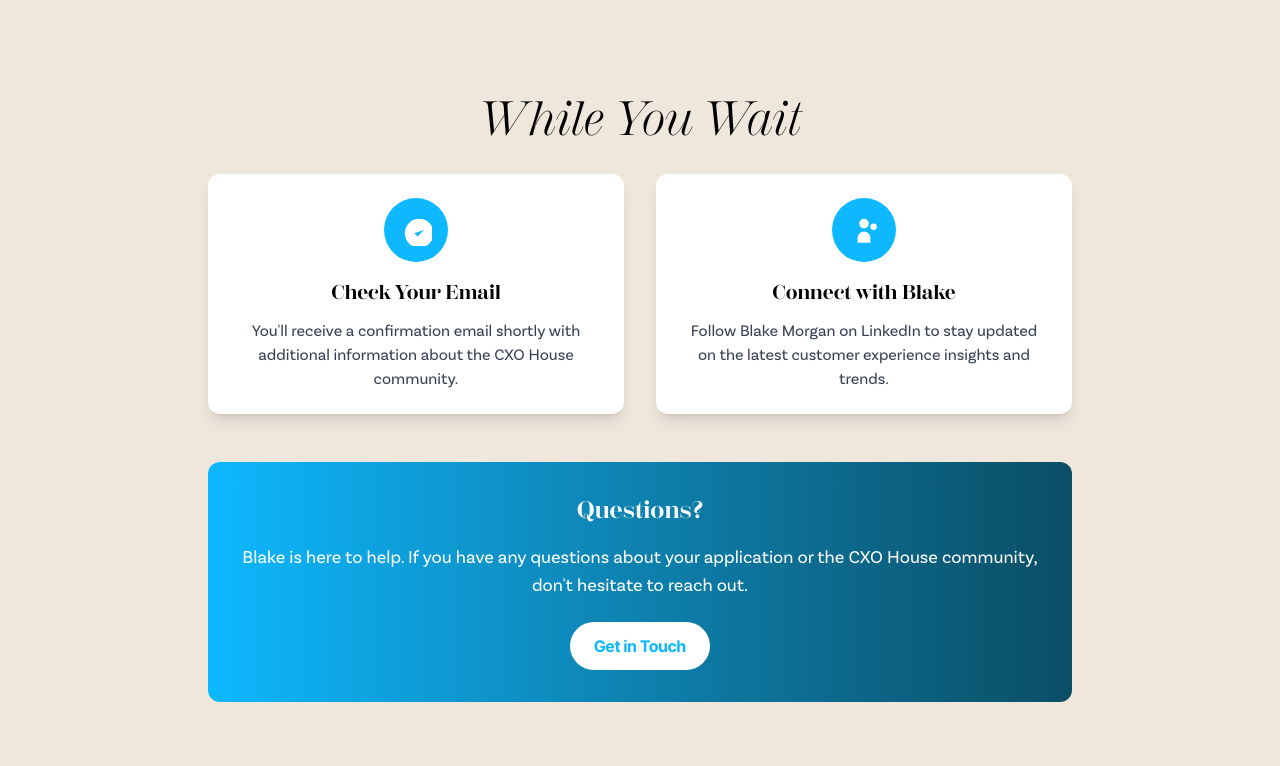
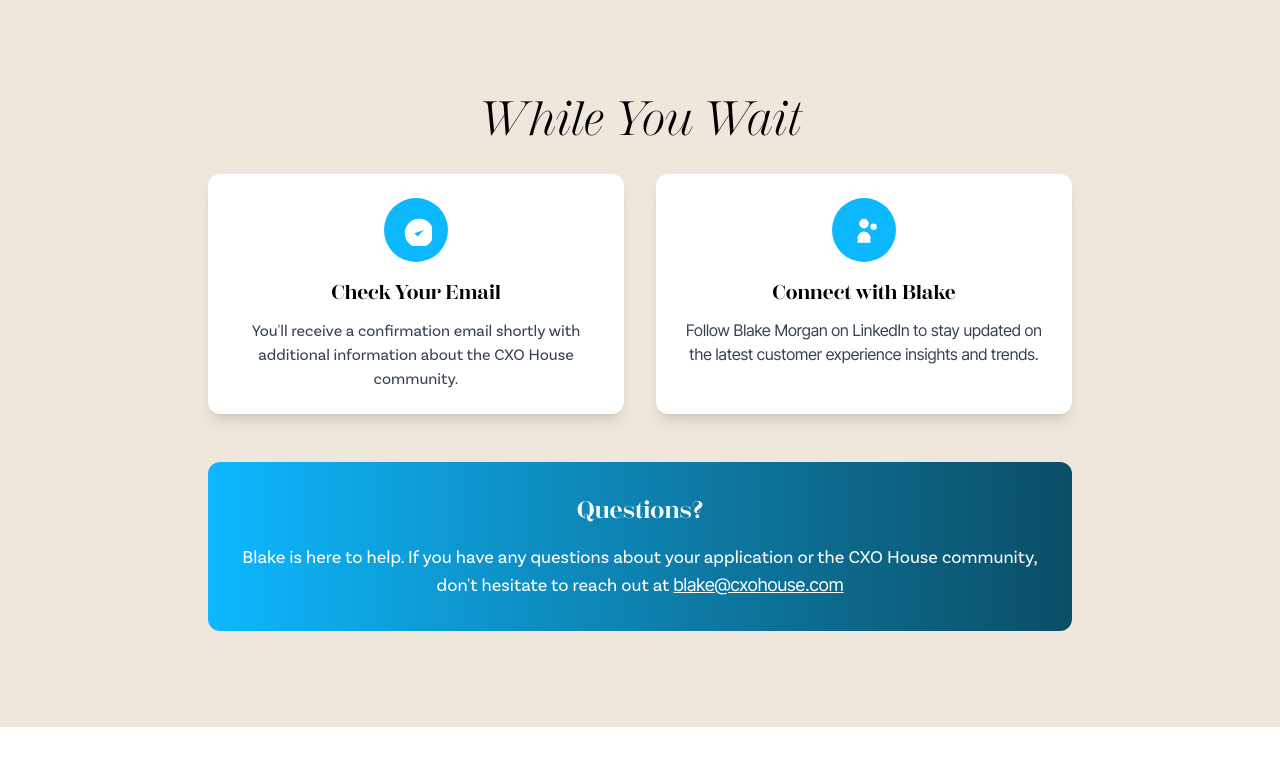
Before and after one commit to sohanuzzaman/CXO, a Next.js app: page /thank-you in a window 1280 px wide. Shown: the part 1296-2062 px from the top of the page. After the commit the page ends 2023 px from the top, so only its background shows below. Built offline with nearby package versions, Linux system fonts and the light colour scheme.

Commit message:
feat: Update contact email and add LinkedIn link in Thank You page

```diff
--- a/src/app/thank-you/page.tsx
+++ b/src/app/thank-you/page.tsx
@@ -74,7 +74,7 @@
             {/* Contact Button */}
             <div className="flex justify-center items-center animate-in fade-in-50 slide-in-from-bottom duration-1000 delay-1100">
               <a
-                href="mailto:info@cxohouse.com"
+                href="mailto:blake@cxohouse.com"
                 className="inline-block border-2 border-white text-white hover:bg-white hover:text-black font-bold px-8 py-4 rounded-full transition-all duration-300 text-lg sm:text-xl hover:scale-105 active:scale-95"
               >
                 Contact Us
@@ -104,7 +104,12 @@
               </p>
             </div>
 
-            <div className="bg-white rounded-xl p-6 shadow-lg hover:shadow-xl transition-all duration-300 transform hover:-translate-y-2 hover:scale-105 animate-in fade-in-50 slide-in-from-right delay-900">
+            <a
+              href="https://www.linkedin.com/in/blakemichellemorgan/"
+              target="_blank"
+              rel="noopener noreferrer"
+              className="block bg-white rounded-xl p-6 shadow-lg hover:shadow-xl transition-all duration-300 transform hover:-translate-y-2 hover:scale-105 animate-in fade-in-50 slide-in-from-right delay-900"
+            >
               <div className="w-16 h-16 bg-[#0db8ff] rounded-full flex items-center justify-center mx-auto mb-4 transition-transform duration-300 hover:scale-110 hover:rotate-3">
                 <svg className="w-8 h-8 text-white transition-transform duration-300" fill="currentColor" viewBox="0 0 20 20">
                   <path d="M13 6a3 3 0 11-6 0 3 3 0 016 0zM18 8a2 2 0 11-4 0 2 2 0 014 0zM14 15a4 4 0 00-8 0v3h8v-3z" />
@@ -114,21 +119,21 @@
               <p className="text-gray-700 transition-colors duration-300 hover:text-gray-900">
                 Follow Blake Morgan on LinkedIn to stay updated on the latest customer experience insights and trends.
               </p>
-            </div>
+            </a>
           </div>
 
           <div className="bg-gradient-to-r from-[#0db8ff] to-[#0a4e65] rounded-xl p-8 text-white animate-in fade-in-50 slide-in-from-bottom delay-1100 hover:shadow-2xl transition-all duration-300 transform hover:scale-105">
             <h3 className="text-2xl font-bold mb-4 animate-pulse">Questions?</h3>
-            <p className="text-lg mb-6">
+            <p className="text-lg">
               Blake is here to help. If you have any questions about your application or the CXO House community,
-              don&apos;t hesitate to reach out.
+              don&apos;t hesitate to reach out at{' '}
+              <a
+                href="mailto:blake@cxohouse.com"
+                className="underline hover:text-yellow-300 transition-colors duration-300"
+              >
+                blake@cxohouse.com
+              </a>
             </p>
-            <a
-              href="mailto:info@cxohouse.com"
-              className="inline-block bg-white text-[#0db8ff] font-bold px-6 py-3 rounded-full hover:bg-gray-100 transition-all duration-300 transform hover:scale-105 active:scale-95 hover:shadow-lg"
-            >
-              Get in Touch
-            </a>
           </div>
         </div>
       </section>
```
